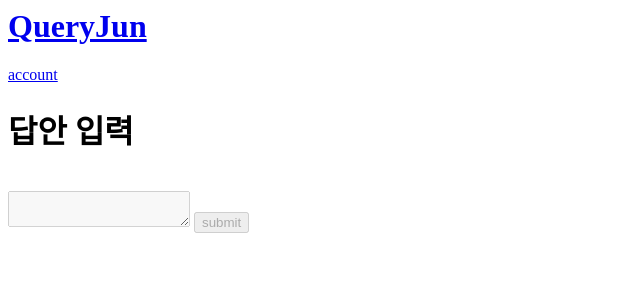
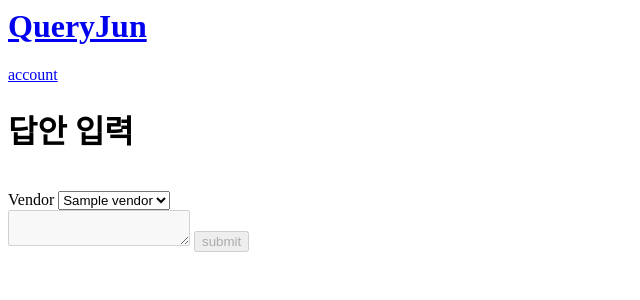
Before and after one commit to armedHeistKino/queryjun, a Django app: template queryjun/submit/templates/submit_guess.html in a window 1280 px wide. Shown: the top 300 px of the page, without its empty margins (0-640 px from the left). Run offline with Django 5.2, Linux system fonts and the light colour scheme; the template is opened without the code that fills it: most values are stand-ins (such as "Sample title", 1, 10 or a date in 2020).

Commit message:
feat: Drop-down menu for selecting database vendor

```diff
--- a/queryjun/submit/templates/submit_guess.html
+++ b/queryjun/submit/templates/submit_guess.html
@@ -7,6 +7,13 @@
         <form action="{% url 'submit:submit-guess' question_id %}" method="post">
             {% csrf_token %}
             {% include "form_errors.html" %}
+            <label for="database-vendor">Vendor</label>
+            <select name="database-vendor" id="database-vendor">
+                {% for vendor in vendor_options %}
+                <option value="{{ vendor.system_name }}">{{ vendor.shwoing_name }}</option>
+                {% endfor %}
+            </select>
+            <br>
             <textarea {% if not user.is_authenticated %} disabled {% endif %} name="query_guess" id="query_guess" row="1"></textarea>
             <input {% if not user.is_authenticated %} disabled {% endif %} type="submit" value="submit">
         </form>
```
